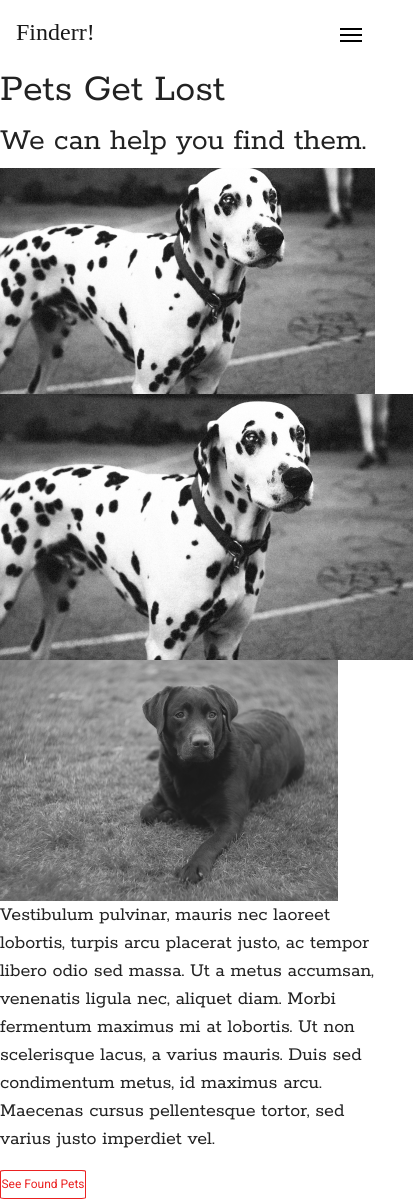
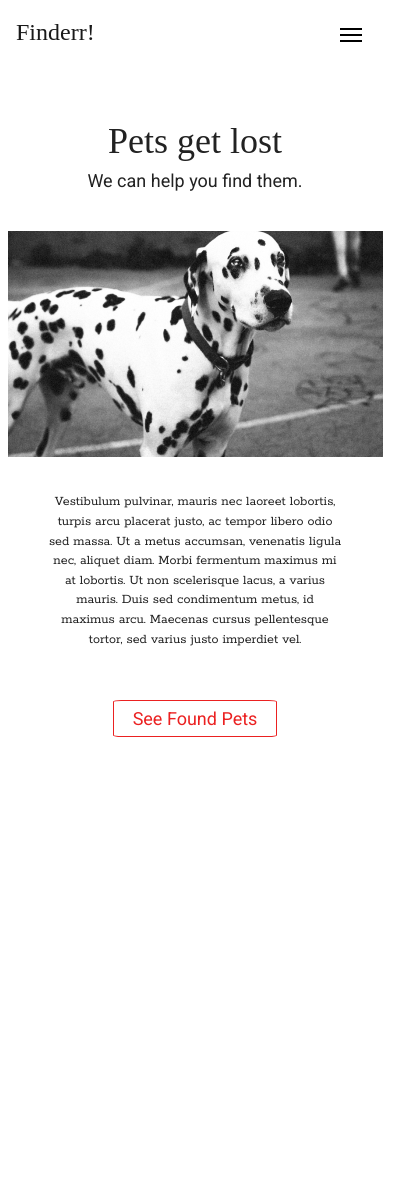
Before and after one commit to 0chriscrew0/Finderr-, a website: page index.html in a window 390 px wide. Shown: the whole page, 413 px wide, since content can reach past the window. After the commit the page ends 844 px from the top, so only its background shows below. Drawn offline with nearby package versions, Linux system fonts and the light colour scheme; a web font is replaced by a local one.

Commit message:
style intro section for mobile

```diff
--- a/index.html
+++ b/index.html
@@ -46,25 +46,40 @@
     </header>
 
     <section class="intro">
-      <h1>Pets Get Lost</h1>
-      <h2>We can help you find them.</h2>
+      <div class="container-fluid">
+        <div class="row">
+          <div class="col-md-4 p-0 intro-left">
+            <div class="intro-header">
+              <h1>Pets get lost</h1>
+              <h2>We can help you find them.</h2>
+            </div>
 
-      <!-- Image for mobile -->
-      <img class="dalmation-image-mobile" src="img/Dalmation-mobile.png" />
+            <!-- Image for mobile -->
+            <img
+              class="dalmation-image-mobile img-fluid"
+              src="img/Dalmation-mobile.png"
+            />
+            <p>
+              Vestibulum pulvinar, mauris nec laoreet lobortis, turpis arcu
+              placerat justo, ac tempor libero odio sed massa. Ut a metus
+              accumsan, venenatis ligula nec, aliquet diam. Morbi fermentum
+              maximus mi at lobortis. Ut non scelerisque lacus, a varius mauris.
+              Duis sed condimentum metus, id maximus arcu. Maecenas cursus
+              pellentesque tortor, sed varius justo imperdiet vel.
+            </p>
 
-      <!-- Images for desktop -->
-      <img class="dalmation-image-desktop" src="img/Dalmation-desktop.png" />
-      <img class="intro-image-desktop" src="img/intro-dog-desktop.png" />
-
-      <p>
-        Vestibulum pulvinar, mauris nec laoreet lobortis, turpis arcu placerat
-        justo, ac tempor libero odio sed massa. Ut a metus accumsan, venenatis
-        ligula nec, aliquet diam. Morbi fermentum maximus mi at lobortis. Ut non
-        scelerisque lacus, a varius mauris. Duis sed condimentum metus, id
-        maximus arcu. Maecenas cursus pellentesque tortor, sed varius justo
-        imperdiet vel.
-      </p>
-      <button class="button-outline">See Found Pets</button>
+            <button class="button-outline">See Found Pets</button>
+          </div>
+          <div class="col-md-8 intro-right">
+            <!-- Images for desktop -->
+            <img
+              class="dalmation-image-desktop"
+              src="img/Dalmation-desktop.png"
+            />
+            <img class="intro-image-desktop" src="img/intro-dog-desktop.png" />
+          </div>
+        </div>
+      </div>
     </section>
 
     <script
--- a/scss/components/_button.scss
+++ b/scss/components/_button.scss
@@ -7,7 +7,7 @@
   width: 86px;
   text-align: center;
   font-family: "Roboto", serif;
-  font-size: 12px;
+  font-size: 12px !important;
   padding: 5px 0;
   border-radius: 5%;
   border: 1px solid #eb2121;
--- a/scss/main.scss
+++ b/scss/main.scss
@@ -16,7 +16,7 @@
 @import "components/button", "components/header";
 
 // 6. Page-specific styles
-@import "pages/home";
+@import "pages/home", "pages/intro";
 
 // 7. Themes
 @import "themes/default";
--- /dev/null
+++ b/scss/pages/_intro.scss
@@ -0,0 +1,47 @@
+.intro {
+  .intro-left {
+    .intro-header {
+      padding: 3.4rem 0 2rem;
+      h1,
+      h2 {
+        text-align: center;
+      }
+
+      h1 {
+        font-family: "Quando", serif;
+        font-size: 36px;
+        margin-bottom: 0.4rem;
+      }
+
+      h2 {
+        font-family: "Roboto", serif;
+        font-size: 18px;
+      }
+    }
+
+    .dalmation-image-mobile {
+      display: block;
+      max-width: 100vw;
+      margin: 0 auto;
+    }
+
+    p {
+      text-align: center;
+      font-family: "Rokkitt", serif;
+      font-size: 14px;
+      margin: 2.2rem 3rem 3.2rem;
+    }
+
+    .button-outline {
+      display: block;
+      width: 164px;
+      margin: 0 auto;
+      font-family: "Roboto", serif;
+      font-size: 18px !important;
+    }
+  }
+
+  .intro-right {
+    display: none;
+  }
+}
```
Also changed, not shown: css/main.min.css, 1 other file.
